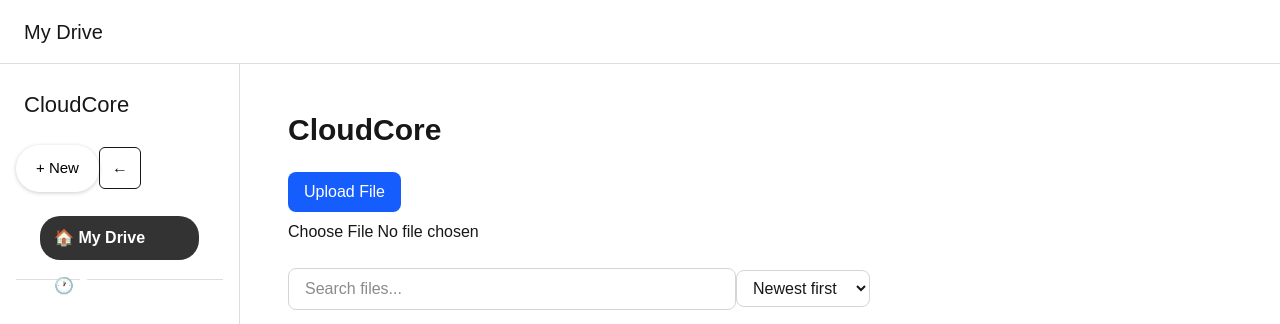
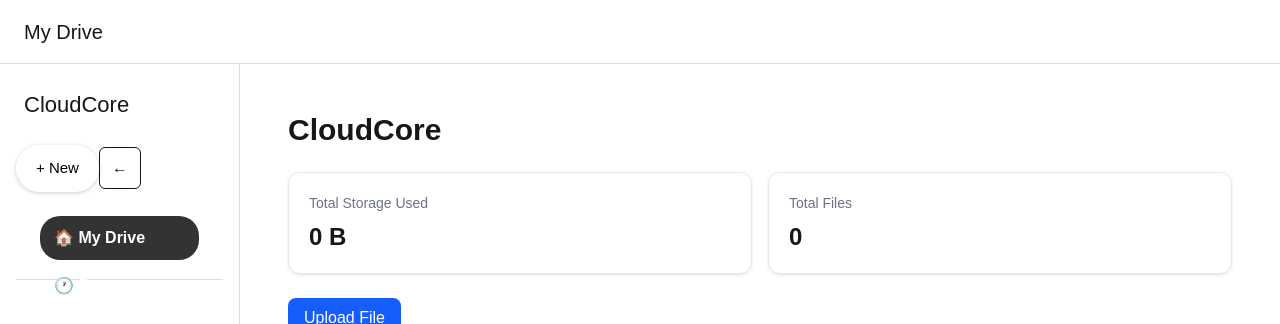
Before and after one commit to devs-aditya/cloudcore, a Next.js app: page / in a window 1280 px wide. Shown: the top 324 px of the page. Built offline with nearby package versions, Linux system fonts and the light colour scheme; no server answers.

Commit message:
Complete Day 13 storage summary and UI polish

```diff
--- a/app/page.tsx
+++ b/app/page.tsx
@@ -165,6 +165,15 @@ export default function Home() {
         }
     }
 
+
+const totalStorageUsed = files.reduce((total, file) => {
+    const size = Number(file.size);
+    return total + (Number.isFinite(size) && size >= 0 ? size : 0);
+}, 0);
+
+const totalFiles = files.length;
+
+
     const filteredFiles = files
         .filter((file) =>
             file.name.toLowerCase().includes(search.toLowerCase())
@@ -204,6 +213,9 @@ export default function Home() {
 
         if (!confirmed) return;
 
+        setUploadMessage("");
+        setError("");
+
         try {
             const response = await fetch(`/api/files/${fileId}`, {
                 method: "DELETE",
@@ -232,6 +244,10 @@ export default function Home() {
         fileId: number,
         newName: string
     ): Promise<void> {
+
+                setUploadMessage("");
+        setError("");
+
         const response = await fetch(`/api/files/${fileId}`, {
             method: "PATCH",
             headers: {
@@ -239,6 +255,8 @@ export default function Home() {
             },
             body: JSON.stringify({ name: newName }),
         });
+
+
 
         const data = await response.json();
 
@@ -262,6 +280,10 @@ export default function Home() {
         fileId: number,
         starred: boolean
     ): Promise<void> {
+
+        setUploadMessage("");
+        setError("");
+
         const response = await fetch(`/api/files/${fileId}/star`, {
             method: "PATCH",
             headers: {
@@ -299,6 +321,28 @@ export default function Home() {
             <h1 className="text-3xl font-bold">
                 CloudCore
             </h1>
+
+
+<div className="grid grid-cols-1 gap-4 sm:grid-cols-2">
+    <div className="rounded-xl border border-gray-200 p-5 shadow-sm">
+        <p className="text-sm text-gray-500">
+            Total Storage Used
+        </p>
+        <p className="mt-2 text-2xl font-bold">
+            {formatFileSize(totalStorageUsed)}
+        </p>
+    </div>
+
+    <div className="rounded-xl border border-gray-200 p-5 shadow-sm">
+        <p className="text-sm text-gray-500">
+            Total Files
+        </p>
+        <p className="mt-2 text-2xl font-bold">
+            {totalFiles}
+        </p>
+    </div>
+</div>
+
 
             <div className="space-y-2">
                 <label
```
